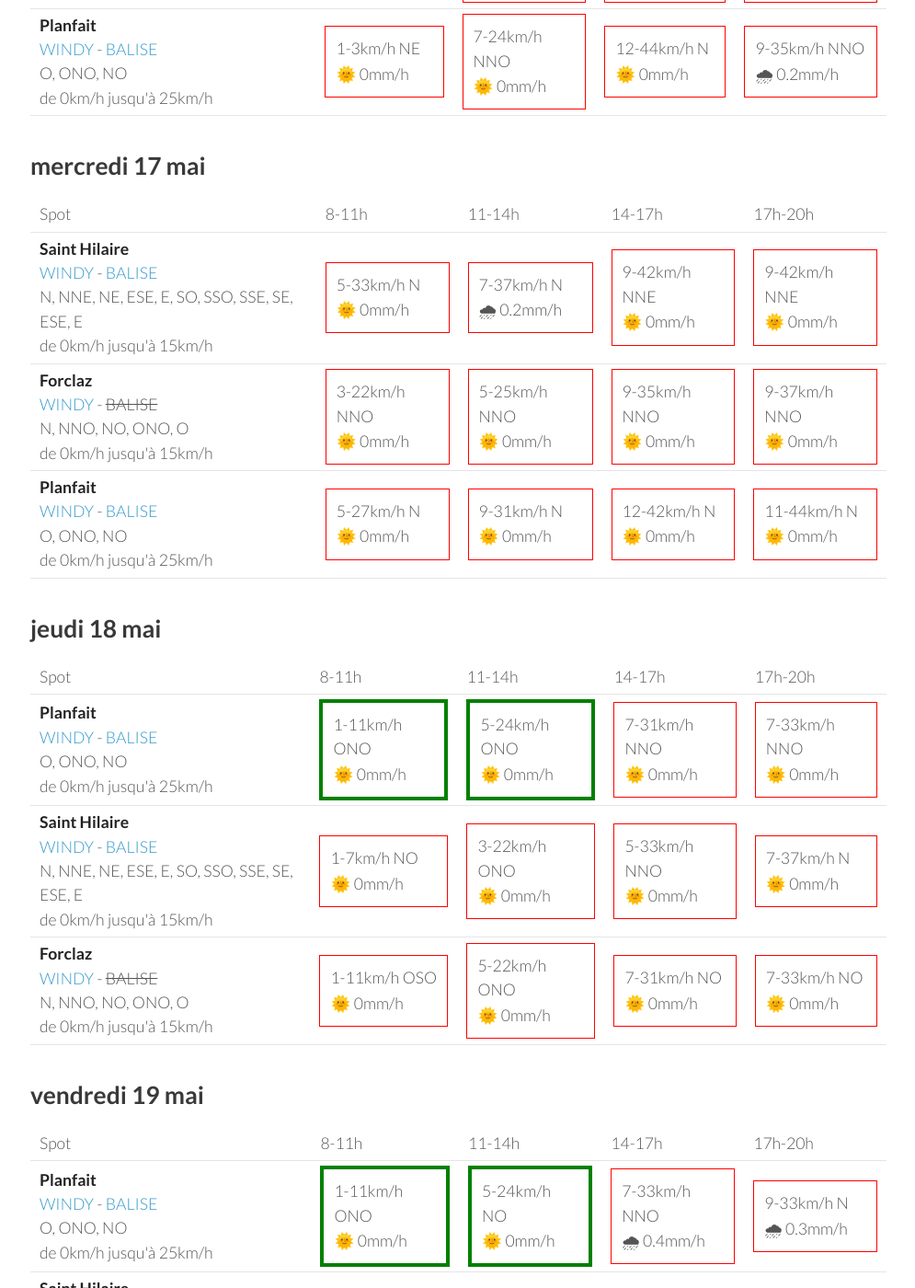
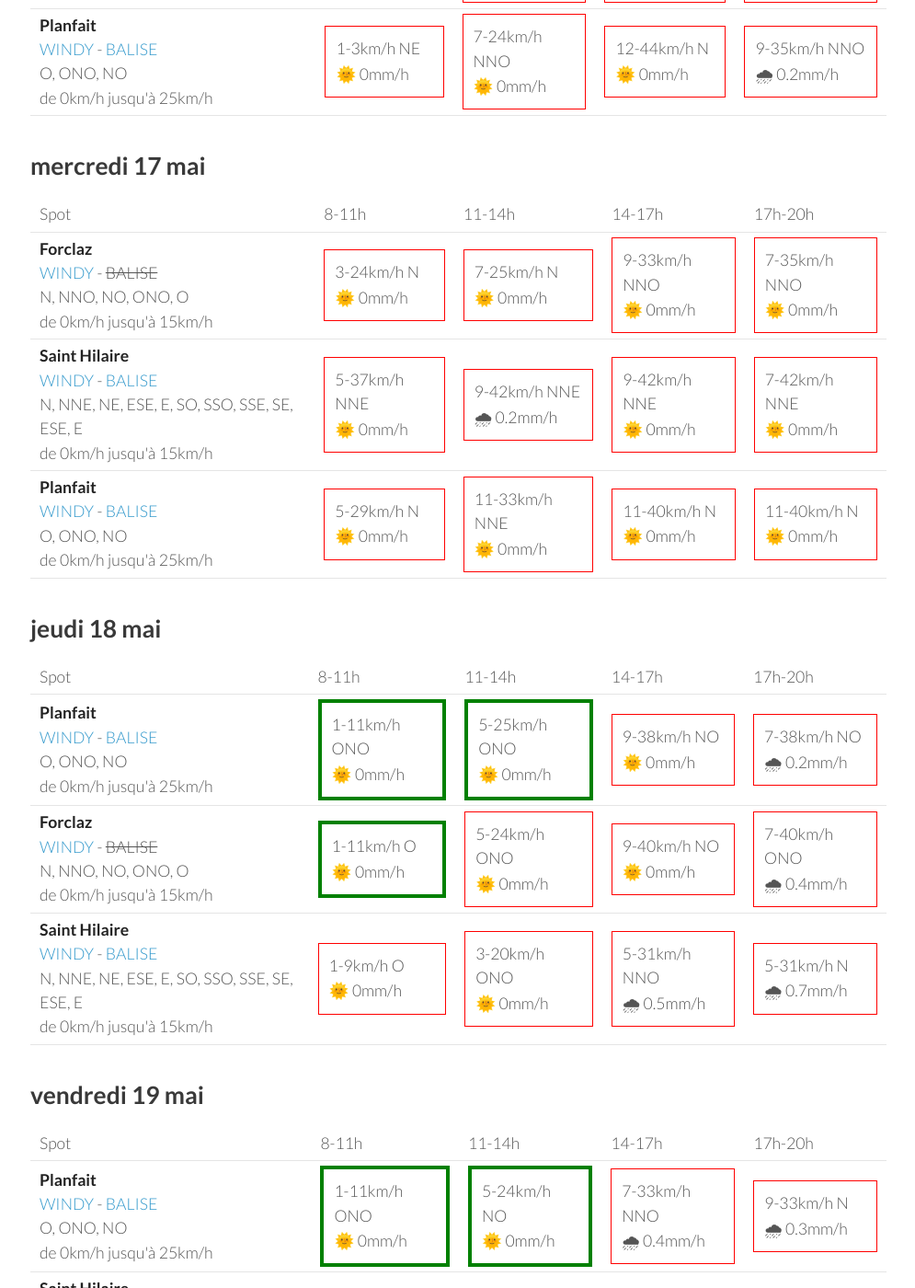
Before and after one commit to parapente-dans-le-nord/parapente-dans-le-nord.github.io, a Jekyll site: the page built from alpes_nord.markdown, in a window 1280 px wide and 1400 px high, scrolled down 1124 px. Shown: the whole window at 92% size, without its empty margins (25-1020 px from the left). Built offline with Jekyll 4.4.1, drawn with Linux system fonts in a browser that asks for light colours; some of the changed text lies outside the part shown.

Commit message:
update index.markdown

```diff
--- a/alpes_nord.markdown
+++ b/alpes_nord.markdown
@@ -111,32 +111,32 @@ page mise à jour le lundi 15 mai 13:26
       <td>17h-20h</td>
     </tr>
 <tr>
-        <td><strong>Saint Hilaire</strong><br><a href="https://windy.com/45.307/5.888?45.087,5.889,9,m:eUFagkX">WINDY</a> - <span class=""><a href="http://www.balisemeteo.com/balise.php?idBalise=61">BALISE</a> </span><br> <span class="vent-favorable">N, NNE, NE, ESE, E, SO, SSO, SSE, SE, ESE, E</span><br><span class="force-vent">de 0km/h jusqu'à 15km/h</span> </td>
+        <td><strong>Forclaz</strong><br><a href="https://windy.com/45.814/6.247?45.375,6.246,8,m:eVwaglz">WINDY</a> - <span class="no-balise"> BALISE </span><br> <span class="vent-favorable">N, NNO, NO, ONO, O</span><br><span class="force-vent">de 0km/h jusqu'à 15km/h</span> </td>
 
-            <td><div class="not-flyable"><p>5-33km/h N</p><p>🌞 0mm/h</p></div></td>
-            <td><div class="not-flyable"><p>7-37km/h N</p><p>🌧 0.2mm/h</p></div></td>
-            <td><div class="not-flyable"><p>9-42km/h NNE</p><p>🌞 0mm/h</p></div></td>
-            <td><div class="not-flyable"><p>9-42km/h NNE</p><p>🌞 0mm/h</p></div></td>
+            <td><div class="not-flyable"><p>3-24km/h N</p><p>🌞 0mm/h</p></div></td>
+            <td><div class="not-flyable"><p>7-25km/h N</p><p>🌞 0mm/h</p></div></td>
+            <td><div class="not-flyable"><p>9-33km/h NNO</p><p>🌞 0mm/h</p></div></td>
+            <td><div class="not-flyable"><p>7-35km/h NNO</p><p>🌞 0mm/h</p></div></td>
 
 
     </tr>
 <tr>
-        <td><strong>Forclaz</strong><br><a href="https://windy.com/45.814/6.247?45.375,6.246,8,m:eVwaglz">WINDY</a> - <span class="no-balise"> BALISE </span><br> <span class="vent-favorable">N, NNO, NO, ONO, O</span><br><span class="force-vent">de 0km/h jusqu'à 15km/h</span> </td>
+        <td><strong>Saint Hilaire</strong><br><a href="https://windy.com/45.307/5.888?45.087,5.889,9,m:eUFagkX">WINDY</a> - <span class=""><a href="http://www.balisemeteo.com/balise.php?idBalise=61">BALISE</a> </span><br> <span class="vent-favorable">N, NNE, NE, ESE, E, SO, SSO, SSE, SE, ESE, E</span><br><span class="force-vent">de 0km/h jusqu'à 15km/h</span> </td>
 
-            <td><div class="not-flyable"><p>3-22km/h NNO</p><p>🌞 0mm/h</p></div></td>
-            <td><div class="not-flyable"><p>5-25km/h NNO</p><p>🌞 0mm/h</p></div></td>
-            <td><div class="not-flyable"><p>9-35km/h NNO</p><p>🌞 0mm/h</p></div></td>
-            <td><div class="not-flyable"><p>9-37km/h NNO</p><p>🌞 0mm/h</p></div></td>
+            <td><div class="not-flyable"><p>5-37km/h NNE</p><p>🌞 0mm/h</p></div></td>
+            <td><div class="not-flyable"><p>9-42km/h NNE</p><p>🌧 0.2mm/h</p></div></td>
+            <td><div class="not-flyable"><p>9-42km/h NNE</p><p>🌞 0mm/h</p></div></td>
+            <td><div class="not-flyable"><p>7-42km/h NNE</p><p>🌞 0mm/h</p></div></td>
 
 
     </tr>
 <tr>
         <td><strong>Planfait</strong><br><a href="https://windy.com/45.853/6.223?45.415,6.223,8">WINDY</a> - <span class=""><a href="https://www.openwindmap.org/PP496">BALISE</a> </span><br> <span class="vent-favorable">O, ONO, NO</span><br><span class="force-vent">de 0km/h jusqu'à 25km/h</span> </td>
 
-            <td><div class="not-flyable"><p>5-27km/h N</p><p>🌞 0mm/h</p></div></td>
-            <td><div class="not-flyable"><p>9-31km/h N</p><p>🌞 0mm/h</p></div></td>
-            <td><div class="not-flyable"><p>12-42km/h N</p><p>🌞 0mm/h</p></div></td>
-            <td><div class="not-flyable"><p>11-44km/h N</p><p>🌞 0mm/h</p></div></td>
+            <td><div class="not-flyable"><p>5-29km/h N</p><p>🌞 0mm/h</p></div></td>
+            <td><div class="not-flyable"><p>11-33km/h NNE</p><p>🌞 0mm/h</p></div></td>
+            <td><div class="not-flyable"><p>11-40km/h N</p><p>🌞 0mm/h</p></div></td>
+            <td><div class="not-flyable"><p>11-40km/h N</p><p>🌞 0mm/h</p></div></td>
 
 
     </tr>
@@ -160,29 +160,29 @@ page mise à jour le lundi 15 mai 13:26
         <td><strong>Planfait</strong><br><a href="https://windy.com/45.853/6.223?45.415,6.223,8">WINDY</a> - <span class=""><a href="https://www.openwindmap.org/PP496">BALISE</a> </span><br> <span class="vent-favorable">O, ONO, NO</span><br><span class="force-vent">de 0km/h jusqu'à 25km/h</span> </td>
 
             <td><div class="flyable"><p>1-11km/h ONO</p><p>🌞 0mm/h</p></div></td>
-            <td><div class="flyable"><p>5-24km/h ONO</p><p>🌞 0mm/h</p></div></td>
-            <td><div class="not-flyable"><p>7-31km/h NNO</p><p>🌞 0mm/h</p></div></td>
-            <td><div class="not-flyable"><p>7-33km/h NNO</p><p>🌞 0mm/h</p></div></td>
+            <td><div class="flyable"><p>5-25km/h ONO</p><p>🌞 0mm/h</p></div></td>
+            <td><div class="not-flyable"><p>9-38km/h NO</p><p>🌞 0mm/h</p></div></td>
+            <td><div class="not-flyable"><p>7-38km/h NO</p><p>🌧 0.2mm/h</p></div></td>
+
+
+    </tr>
+<tr>
+        <td><strong>Forclaz</strong><br><a href="https://windy.com/45.814/6.247?45.375,6.246,8,m:eVwaglz">WINDY</a> - <span class="no-balise"> BALISE </span><br> <span class="vent-favorable">N, NNO, NO, ONO, O</span><br><span class="force-vent">de 0km/h jusqu'à 15km/h</span> </td>
+
+            <td><div class="flyable"><p>1-11km/h O</p><p>🌞 0mm/h</p></div></td>
+            <td><div class="not-flyable"><p>5-24km/h ONO</p><p>🌞 0mm/h</p></div></td>
+            <td><div class="not-flyable"><p>9-40km/h NO</p><p>🌞 0mm/h</p></div></td>
+            <td><div class="not-flyable"><p>7-40km/h ONO</p><p>🌧 0.4mm/h</p></div></td>
 
 
     </tr>
 <tr>
         <td><strong>Saint Hilaire</strong><br><a href="https://windy.com/45.307/5.888?45.087,5.889,9,m:eUFagkX">WINDY</a> - <span class=""><a href="http://www.balisemeteo.com/balise.php?idBalise=61">BALISE</a> </span><br> <span class="vent-favorable">N, NNE, NE, ESE, E, SO, SSO, SSE, SE, ESE, E</span><br><span class="force-vent">de 0km/h jusqu'à 15km/h</span> </td>
 
-            <td><div class="not-flyable"><p>1-7km/h NO</p><p>🌞 0mm/h</p></div></td>
-            <td><div class="not-flyable"><p>3-22km/h ONO</p><p>🌞 0mm/h</p></div></td>
-            <td><div class="not-flyable"><p>5-33km/h NNO</p><p>🌞 0mm/h</p></div></td>
-            <td><div class="not-flyable"><p>7-37km/h N</p><p>🌞 0mm/h</p></div></td>
-
-
-    </tr>
-<tr>
-        <td><strong>Forclaz</strong><br><a href="https://windy.com/45.814/6.247?45.375,6.246,8,m:eVwaglz">WINDY</a> - <span class="no-balise"> BALISE </span><br> <span class="vent-favorable">N, NNO, NO, ONO, O</span><br><span class="force-vent">de 0km/h jusqu'à 15km/h</span> </td>
-
-            <td><div class="not-flyable"><p>1-11km/h OSO</p><p>🌞 0mm/h</p></div></td>
-            <td><div class="not-flyable"><p>5-22km/h ONO</p><p>🌞 0mm/h</p></div></td>
-            <td><div class="not-flyable"><p>7-31km/h NO</p><p>🌞 0mm/h</p></div></td>
-            <td><div class="not-flyable"><p>7-33km/h NO</p><p>🌞 0mm/h</p></div></td>
+            <td><div class="not-flyable"><p>1-9km/h O</p><p>🌞 0mm/h</p></div></td>
+            <td><div class="not-flyable"><p>3-20km/h ONO</p><p>🌞 0mm/h</p></div></td>
+            <td><div class="not-flyable"><p>5-31km/h NNO</p><p>🌧 0.5mm/h</p></div></td>
+            <td><div class="not-flyable"><p>5-31km/h N</p><p>🌧 0.7mm/h</p></div></td>
 
 
     </tr>
```
Also changed, not shown: other parts of alpes_nord.markdown (+1 -1 lines).
